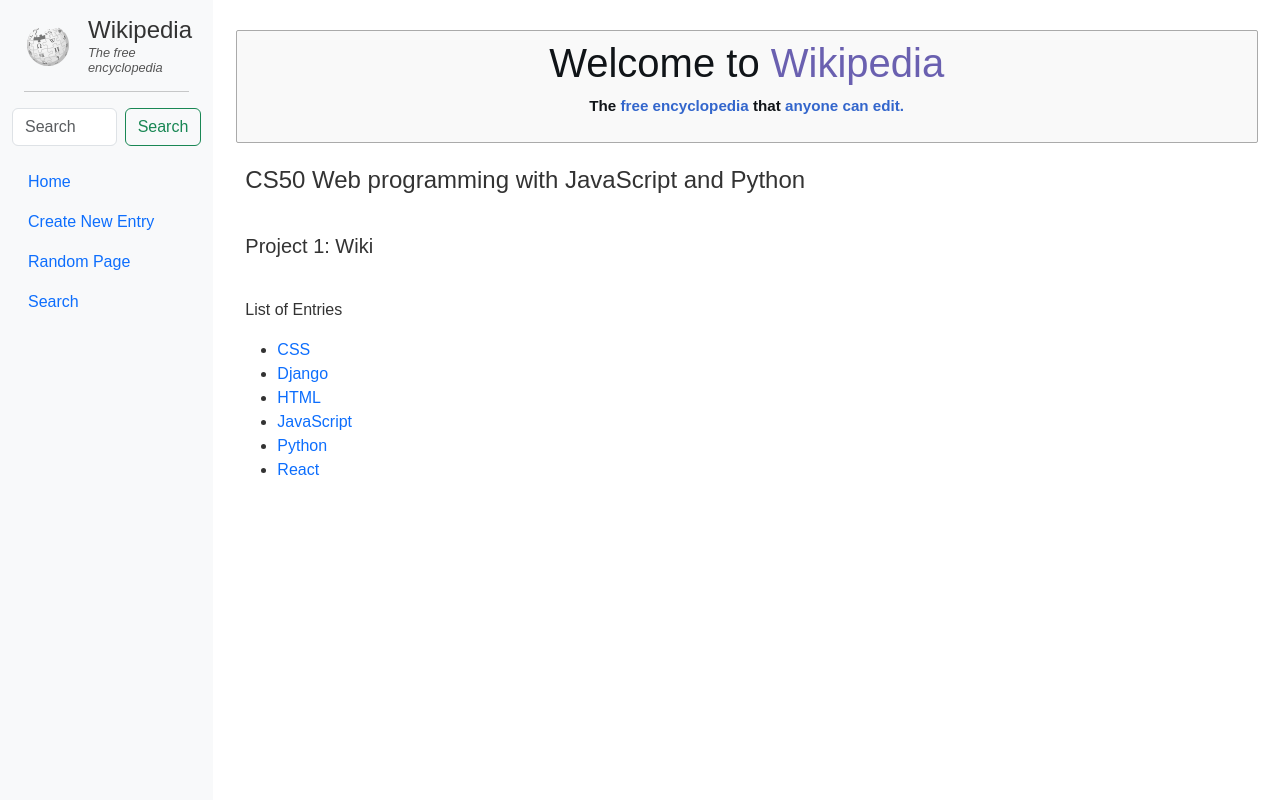
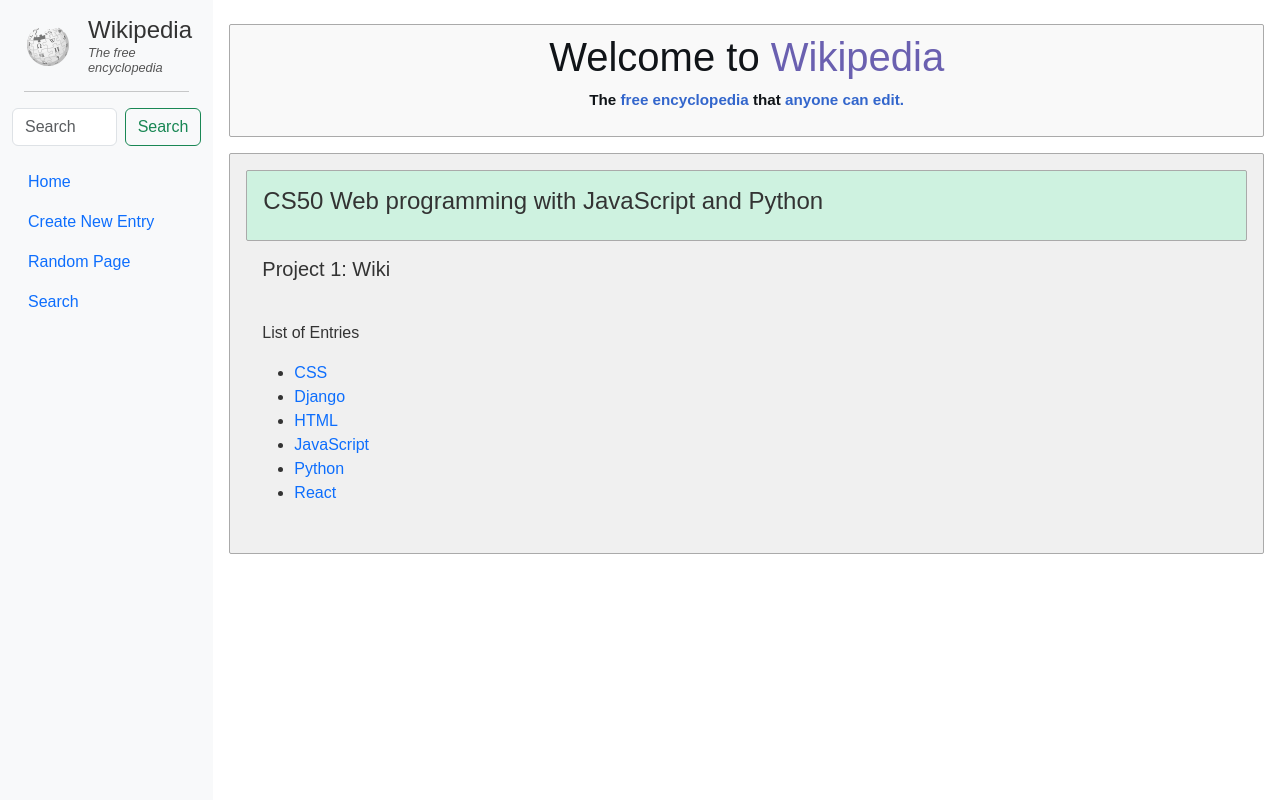
Before and after one commit to ismail-mah/wiki, a Django app: page / in a window 1280 px wide. Run offline with Django 5.2, Linux system fonts and the light colour scheme.

Commit message:
added style and functions

```diff
--- a/encyclopedia/static/encyclopedia/styles.css
+++ b/encyclopedia/static/encyclopedia/styles.css
@@ -17,6 +17,14 @@ body {
   min-height: 100vh;
   overflow-y: auto;
 }
+
+.index-container {
+    margin-top: 1rem;
+    padding: 1rem;
+    border: 1px solid #aaa;
+    border-radius: 2px;
+    background-color: #f0f0f0;
+}
 .index-header {
     background-color: #f9f9f9;
     text-align: center ;
@@ -24,7 +32,7 @@ body {
     border: 1px solid #aaa;
     border-radius: 2px;
     padding: 0.5rem 0.5rem;
-    margin: 0.4em;
+
 }
 .header {
     color: #6a60b0;
@@ -34,7 +42,6 @@ body {
     font-size: 95%;
     color: #3366cc;
     font-weight: 600;
-
 }
 
 b {
@@ -43,7 +50,10 @@ b {
 
 .sub-header {
     padding: 1rem;
-    border-radius: 5px;
+    border-radius: 2px;
+    background-color: #cef2e0;
+    border-color: #a3bfb1;
+    border: 1px solid #aaa;
 }
 
 .showcase, .list-entries {
--- a/encyclopedia/templates/encyclopedia/index.html
+++ b/encyclopedia/templates/encyclopedia/index.html
@@ -3,11 +3,12 @@
 {% block title %} Wikipedia, the free encyclopedia {% endblock %}
 
 {% block content %}
-
     <div class="index-header">
         <h1>Welcome to<span class="header"> Wikipedia</span></h1>
         <p class="lead"><b>The</b> free encyclopedia <b>that</b> anyone can edit.</p>
     </div>
+
+    <div class="index-container">
 
         <div class="sub-header">
             <h4>CS50 Web programming with JavaScript and Python</h4>
@@ -23,7 +24,8 @@
                     <li><a href="{% url 'encyclopedia:entry' title=entry %}">{{ entry }}</a></li>
                 {% endfor %}
             </ul>
-
+        </div>
     </div>
 
+
 {% endblock %}
```
Lines whose indentation alone changed are shown as unchanged.
